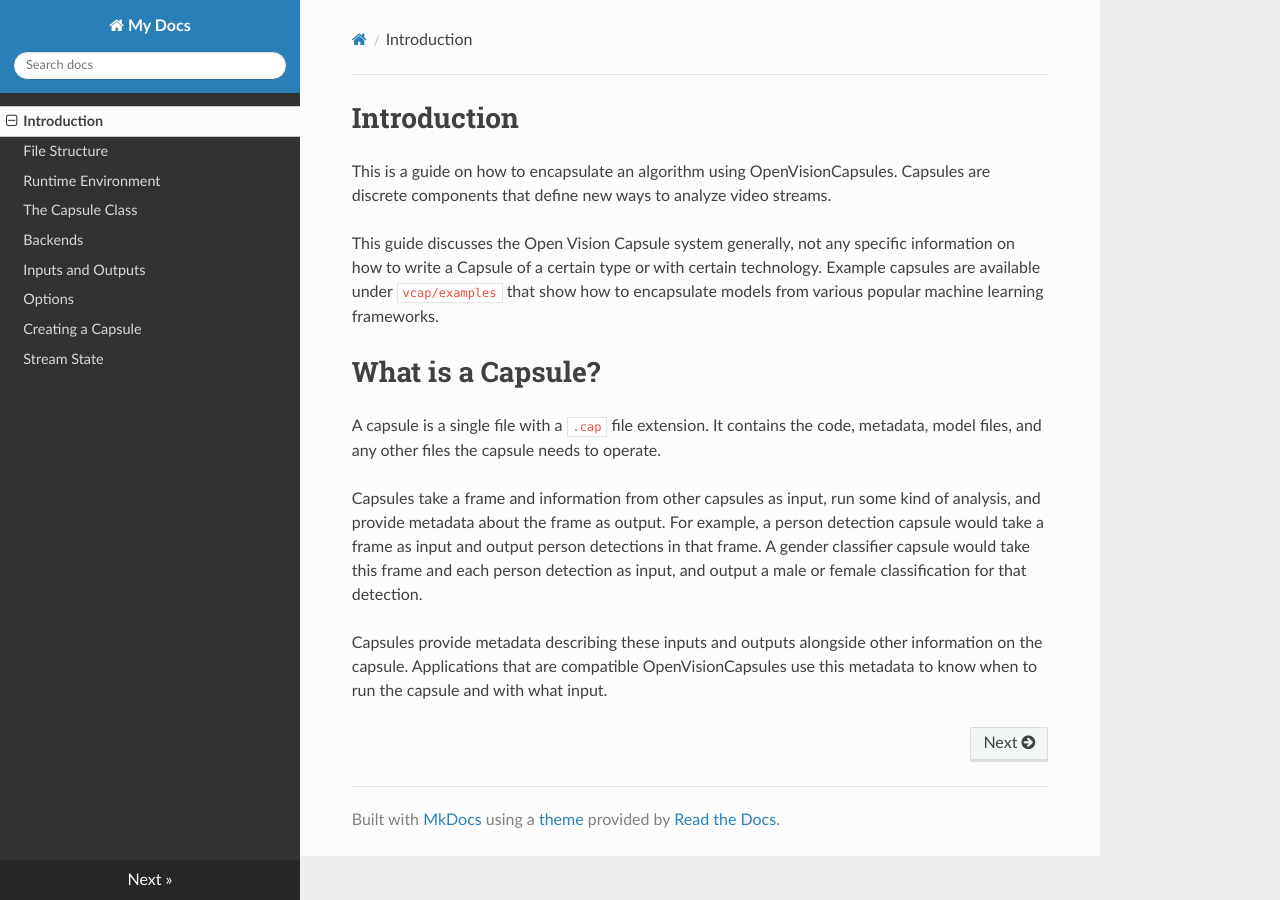
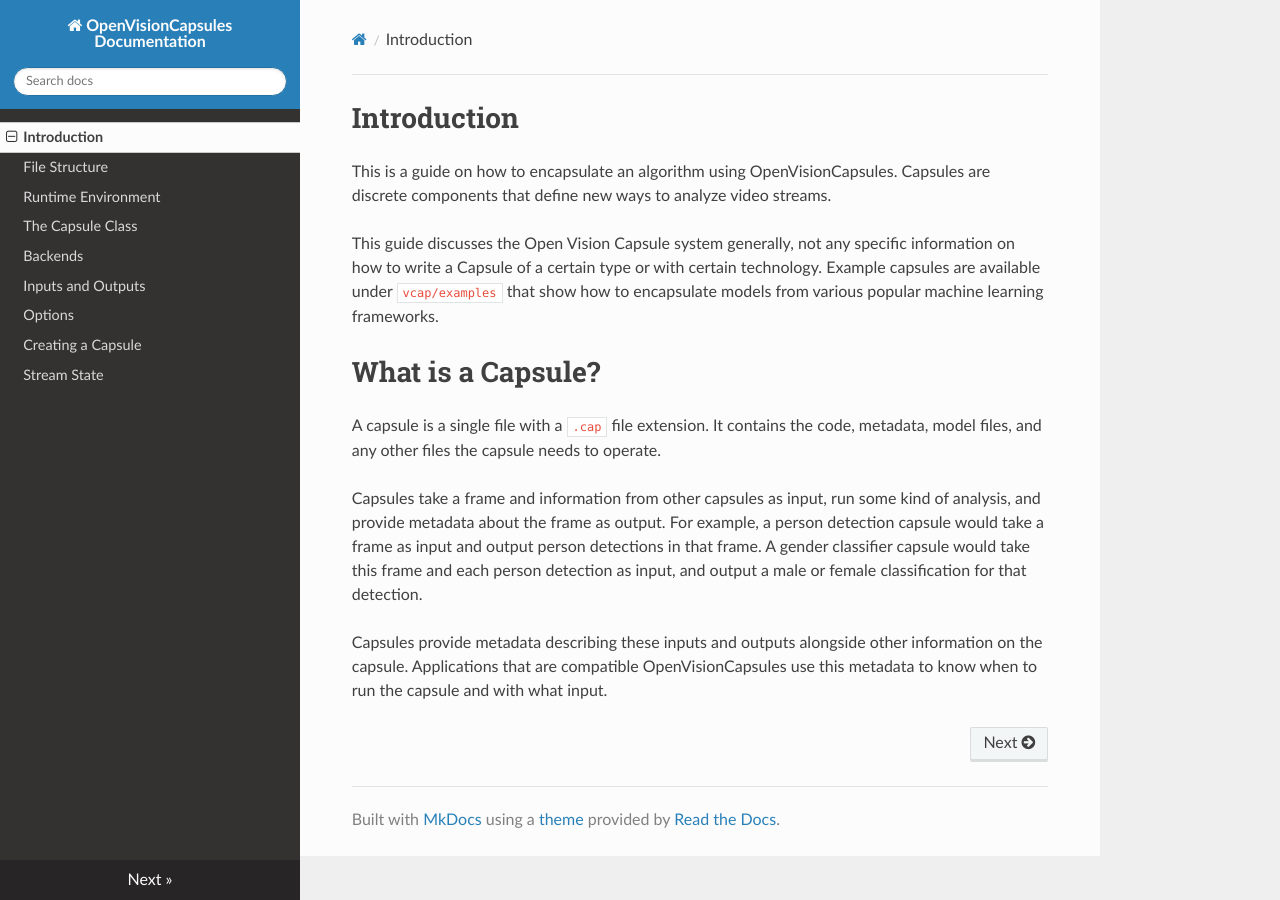
Before and after one commit to opencv/open_vision_capsules, an MkDocs documentation site: the page built from docs/index.md, in a window 1280 px wide. Built offline with MkDocs 1.6.1, drawn with Linux system fonts in a browser that asks for light colours; nearby versions of some CDN libraries.

Commit message:
Change site name for Mkdocs

```diff
--- a/mkdocs.yml
+++ b/mkdocs.yml
@@ -1,4 +1,4 @@
-site_name: My Docs
+site_name: OpenVisionCapsules Documentation
 theme: readthedocs
 nav:
   - Introduction: "index.md"
```
